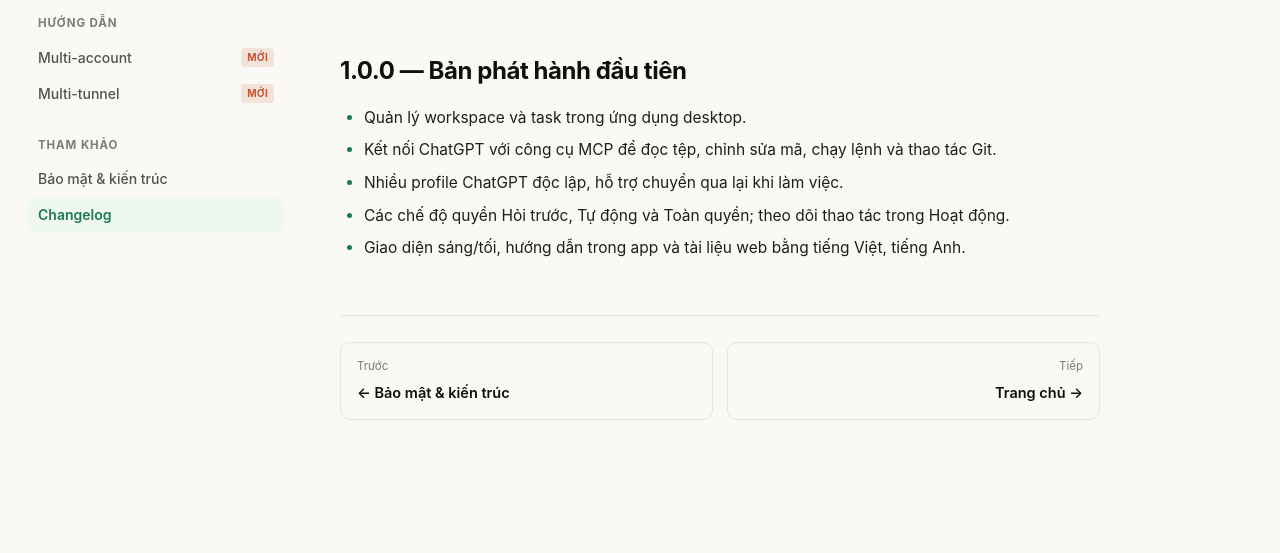
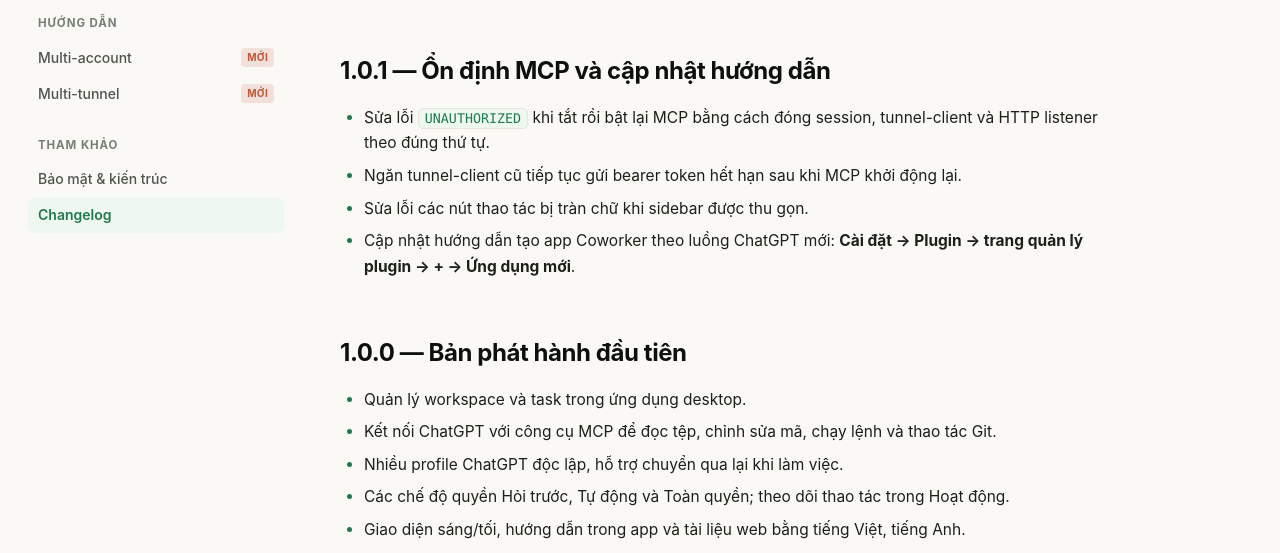
Before and after one commit to dat-hoangnguyentuandat/coworker, a plain HTML site: page docs/changelog.html in a window 1280 px wide. Shown: the part 247-800 px from the top of the page. Drawn offline with Linux system fonts and the light colour scheme.

Commit message:
docs(web): add 1.0.1 changelog

```diff
--- a/docs/changelog.html
+++ b/docs/changelog.html
@@ -60,6 +60,16 @@
     </div>
 
     <div class="doc-section rv">
+      <h2>1.0.1 — Ổn định MCP và cập nhật hướng dẫn</h2>
+      <ul>
+        <li>Sửa lỗi <code>UNAUTHORIZED</code> khi tắt rồi bật lại MCP bằng cách đóng session, tunnel-client và HTTP listener theo đúng thứ tự.</li>
+        <li>Ngăn tunnel-client cũ tiếp tục gửi bearer token hết hạn sau khi MCP khởi động lại.</li>
+        <li>Sửa lỗi các nút thao tác bị tràn chữ khi sidebar được thu gọn.</li>
+        <li>Cập nhật hướng dẫn tạo app Coworker theo luồng ChatGPT mới: <strong>Cài đặt → Plugin → trang quản lý plugin → + → Ứng dụng mới</strong>.</li>
+      </ul>
+    </div>
+
+    <div class="doc-section rv">
       <h2>1.0.0 — Bản phát hành đầu tiên</h2>
       <ul>
         <li>Quản lý workspace và task trong ứng dụng desktop.</li>
```
